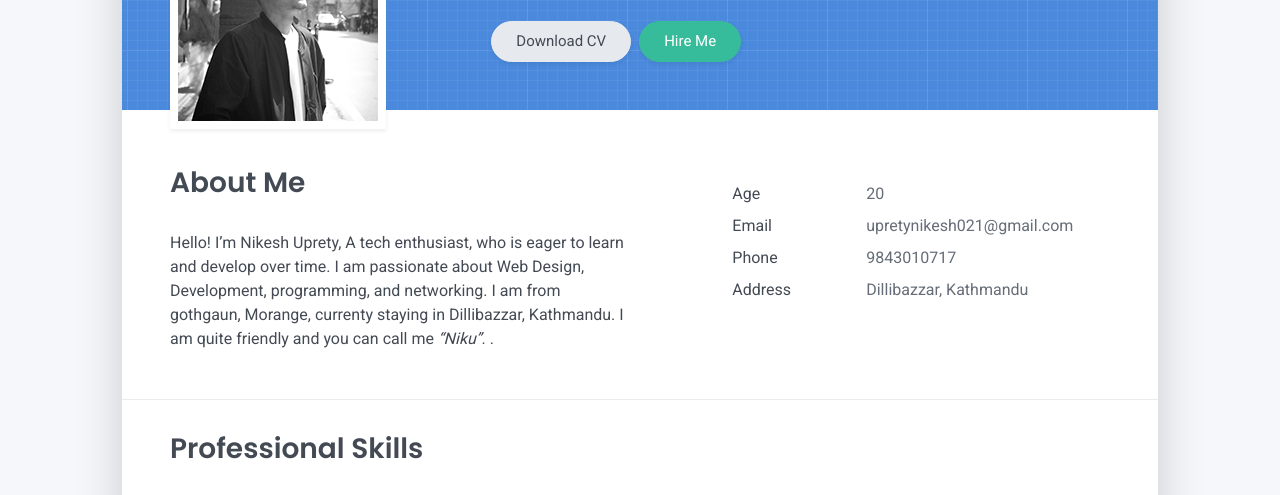
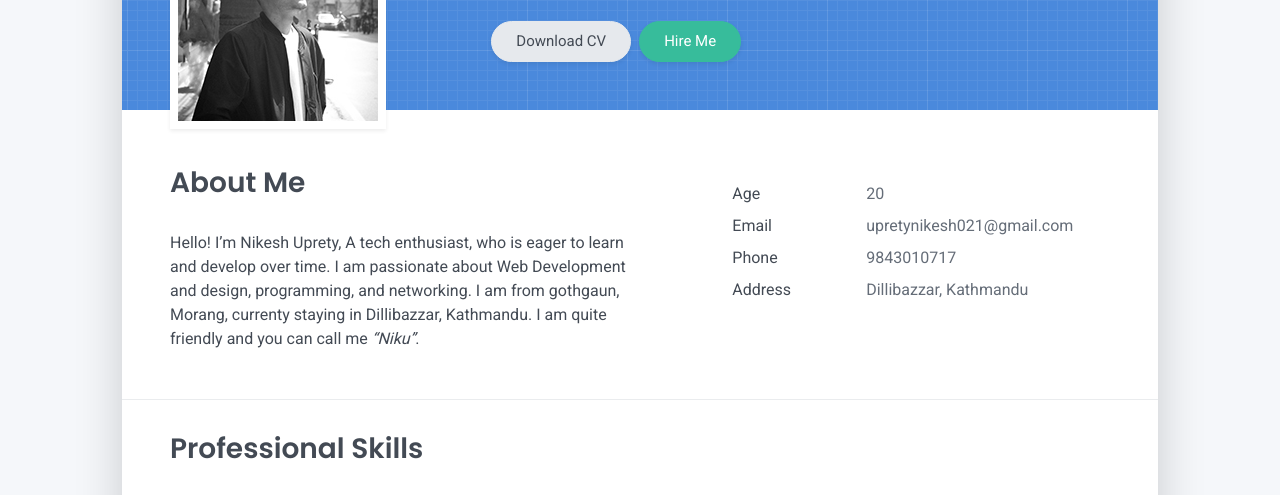
Before and after one commit to Nikesh-Uprety/My-Portfolio_Website, a plain HTML site: page index.html in a window 1280 px wide. Shown: the part 259-754 px from the top of the page. Drawn offline with Linux system fonts and the light colour scheme.

Commit message:
Update index.html

```diff
--- a/index.html
+++ b/index.html
@@ -66,8 +66,7 @@
     <div class="row">
       <div class="col-md-6">
         <h2 class="h3 mb-3">About Me</h2>
-        <p> Hello! I’m Nikesh Uprety, A tech enthusiast, who is eager to learn and develop over time. I am passionate about Web Design, Development, programming, and networking. I am from gothgaun, Morange, currenty staying in Dillibazzar, Kathmandu. I am quite friendly and you can call me <i>“Niku”</i>.
-.</p>
+        <p> Hello! I’m Nikesh Uprety, A tech enthusiast, who is eager to learn and develop over time. I am passionate about Web Development and design, programming, and networking. I am from gothgaun, Morang, currenty staying in Dillibazzar, Kathmandu. I am quite friendly and you can call me <i>“Niku”</i>.</p>
       </div>
       <div class="col-md-5 offset-md-1">
         <div class="row mt-2">
```
